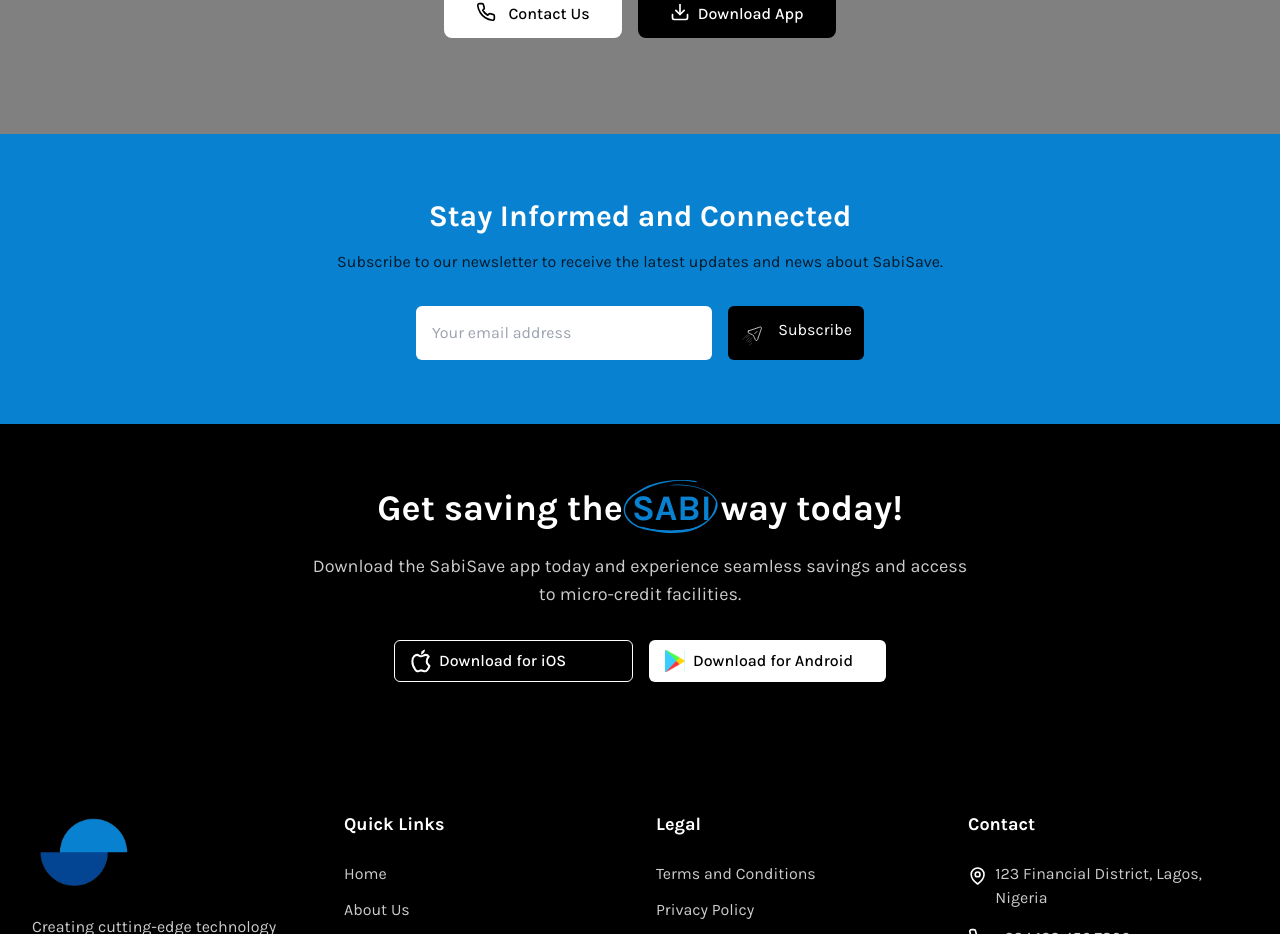
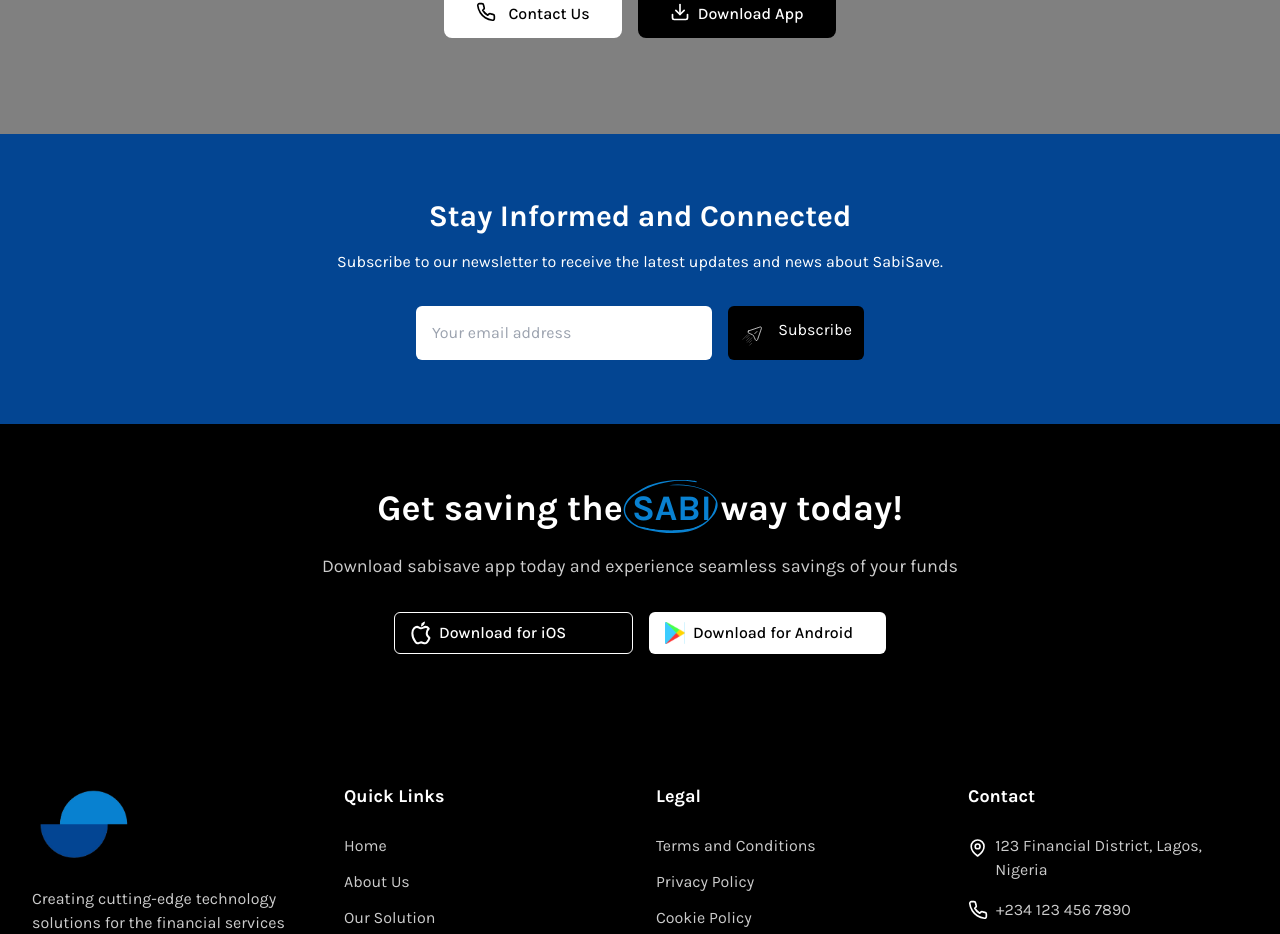
Before and after one commit to Agbeleshe/sabi-save, a React (Vite) app: page /solution in a window 1280 px wide. Shown: the part 3119-4053 px from the top of the page. Built offline with nearby package versions, Linux system fonts and the light colour scheme; a web font is replaced by a local one.

Commit message:
remainig footer changes to implement

```diff
--- a/src/components/DownloadCTA.tsx
+++ b/src/components/DownloadCTA.tsx
@@ -26,8 +26,8 @@ function DownloadCTA() {
           </MotionAnimation>
           <MotionAnimation delay={0.3} motion="slide-up">
             <p className="text-lg mb-8 text-light/80 max-w-2xl mx-auto">
-              Download the SabiSave app today and experience seamless savings
-              and access to micro-credit facilities.
+              Download sabisave app today and experience seamless savings of
+              your funds
             </p>
           </MotionAnimation>
           <div className="flex flex-col sm:flex-row justify-center gap-4">
--- a/src/components/FAQ.tsx
+++ b/src/components/FAQ.tsx
@@ -14,7 +14,7 @@ export default function FAQ() {
         "SabiSave is a mobile application software and backend solution that has been built for petty traders, artisans and high volume cash handlers. The solution is both dynamic and robust, and will enable users process cash deposit and receive instant value for same, withdraw cash, verify account balances real time and reconcile banking transactions.",
     },
     {
-      question: "How can I register as a trader on SabiSave?",
+      question: "How can I register as a trader, artisan or agent?",
       answer:
         "Download our mobile app on playstore or appstore, then click on 'Sign Up', next, under 'What type of Account do you want to Open?' select 'Trader' then follow the prompt to register. Alternatively, you can visit the nearest SabiSave authorised agent to register.",
     },
--- a/src/components/Features.tsx
+++ b/src/components/Features.tsx
@@ -3,7 +3,7 @@ import { ArrowRight } from "lucide-react";
 //import longImgOne from "../assets/longImg.jpg";
 import longImgTwo from "../assets/sabi/hajiyaTailor.jpg";
 import mockPhone from "../assets/phone.png";
-import marketWomanTwo from "../assets/sabi/mamaUnderSun.jpg";
+import marketWomanTwo from "../assets/sabi/youngLadyWithPhone-min.jpg";
 import MotionAnimation from "../motion/MotionAnimation";
 
 // Define interface for FeaturesCardOne props
@@ -163,8 +163,7 @@ const Features = () => {
   // Sample data for the FeaturesCardOne component
   const featureThreeData = {
     header: "Your money is safe",
-    description:
-      "Registration is easy, fast and seamless, and our partnership with Opay and Meristem ensures the safety of your funds and guarantees a descent returns on your savings. .",
+    description: "Registration is easy, fast, seamless and secure.",
     img: marketWomanTwo,
     tag: "Digital Wallet",
     link: "Get it now",
--- a/src/components/FinancialInclusionComponent.tsx
+++ b/src/components/FinancialInclusionComponent.tsx
@@ -12,7 +12,7 @@ export default function FinancialInclusionComponent() {
   // ];
 
   return (
-    <div className="bg-gradient-to-br from-black to-gray-800 text-white h-auto md:max-h-[600px] flex items-center justify-center p-4">
+    <div className="bg-black text-white h-auto md:max-h-[600px] flex items-center justify-center p-4">
       <div className="w-full container  rounded-2xl overflow-hidden shadow-2xl">
         <div className="flex flex-col md:flex-row">
           {/* Left panel with content */}
--- a/src/components/Newsletter.tsx
+++ b/src/components/Newsletter.tsx
@@ -26,7 +26,7 @@ function Newsletter() {
   };
 
   return (
-    <div className="bg-primary py-16">
+    <div className="bg-blueTwo py-16">
       <div className="container mx-auto px-4 sm:px-6 lg:px-8">
         <div className="max-w-3xl mx-auto text-center">
           <MotionAnimation motion="slide-down">
@@ -35,7 +35,7 @@ function Newsletter() {
             </h2>
           </MotionAnimation>
           <MotionAnimation motion="slide-up">
-            <p className="mb-8 text-dark/80 text-center">
+            <p className="mb-8 text-white text-center">
               Subscribe to our newsletter to receive the latest updates and news
               about SabiSave.
             </p>
```
Also changed, not shown: 1 other file (tests, documents, lock files or other folders).
